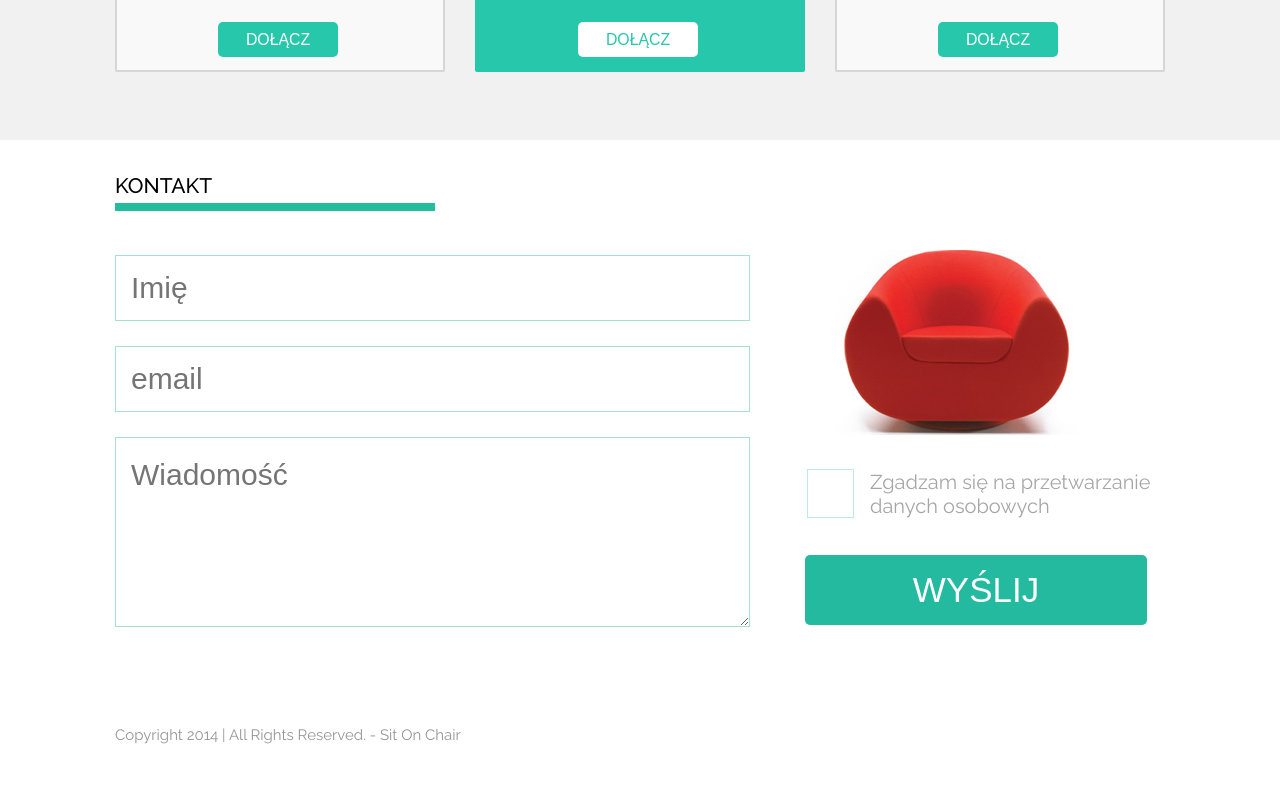
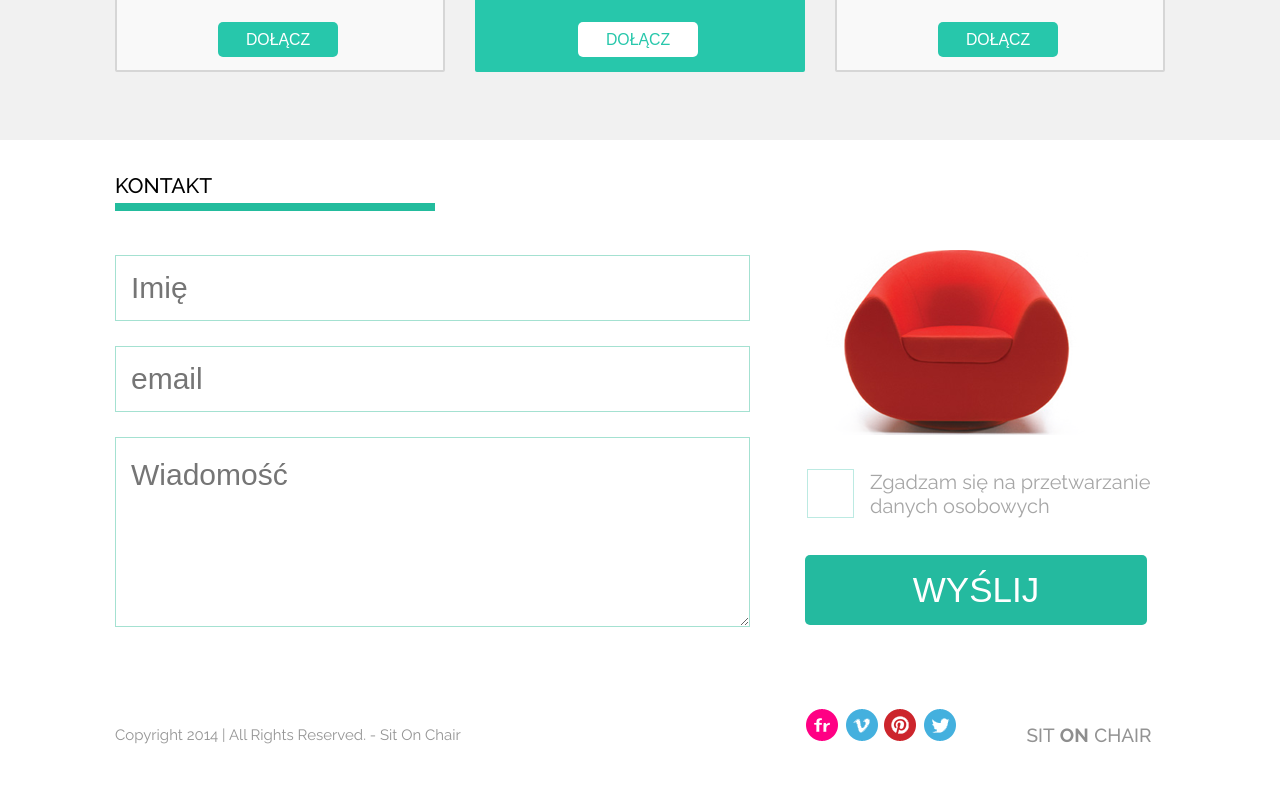
Before and after one commit to PolishCodeGirl/Sit_On_Our_Chair, a plain HTML site: page index.html in a window 1280 px wide. Shown: the part 1480-2272 px from the top of the page. Drawn offline with Linux system fonts and the light colour scheme.

Commit message:
social media

```diff
--- a/css/style.css
+++ b/css/style.css
@@ -545,3 +545,15 @@ footer {
     line-height: 110px;
     float: left;
 }
+
+.media span {
+    font-size: 19px;
+    font-weight: 500;
+    color: #939393;
+    padding-left: 65px;
+}
+
+.media .titleMark {
+    color: #8e8e8e;
+    font-weight: 700;
+}
--- a/index.html
+++ b/index.html
@@ -172,7 +172,13 @@
     <footer>
         <nav class="container">
             <div class="copyright">Copyright 2014 | All Rights Reserved. - Sit On Chair</div>
-            <div class="media"></div>
+            <div class="media">
+                <img src="images/flickr.png">
+                <img src="images/vimeo.png">
+                <img src="images/pinterest.png">
+                <img src="images/twitter.png">
+                <span class="logo">SIT <em class="titleMark">ON </em>CHAIR</span>
+            </div>
         </nav>
     </footer>
 
```
